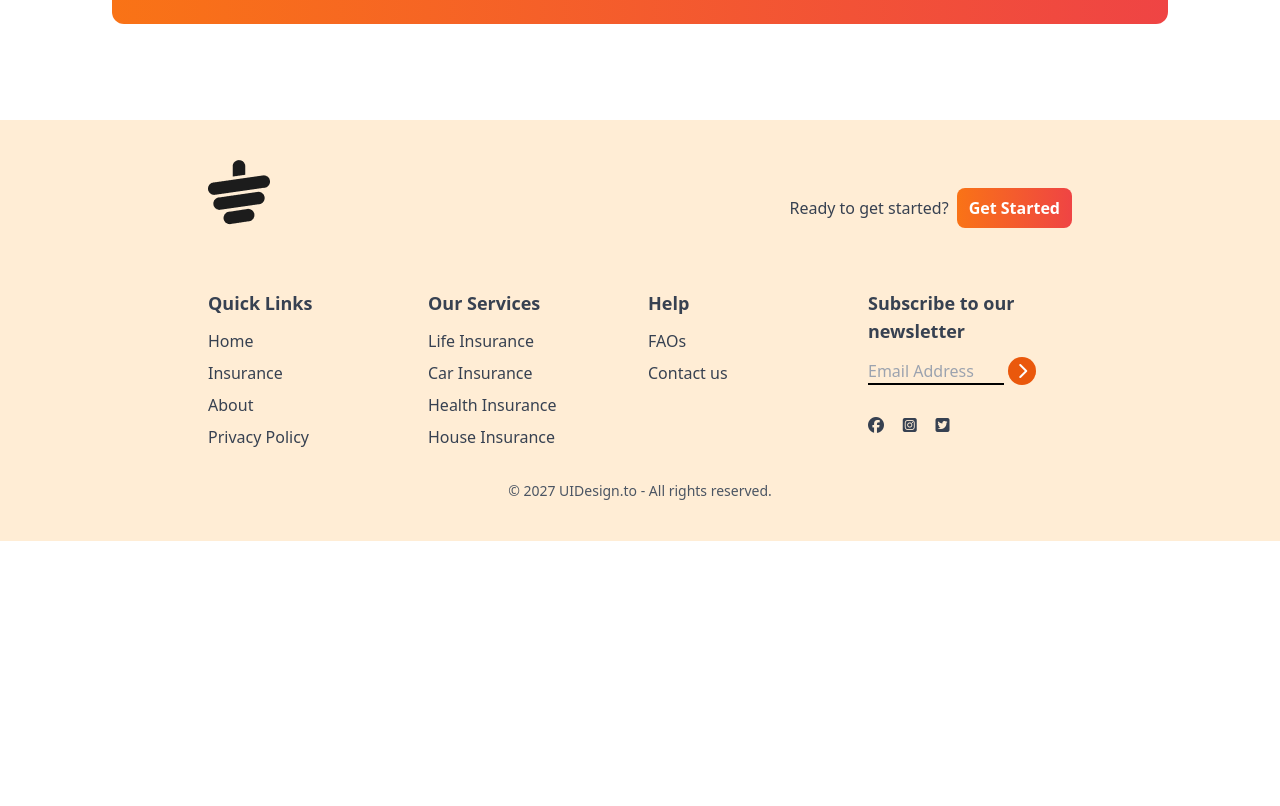
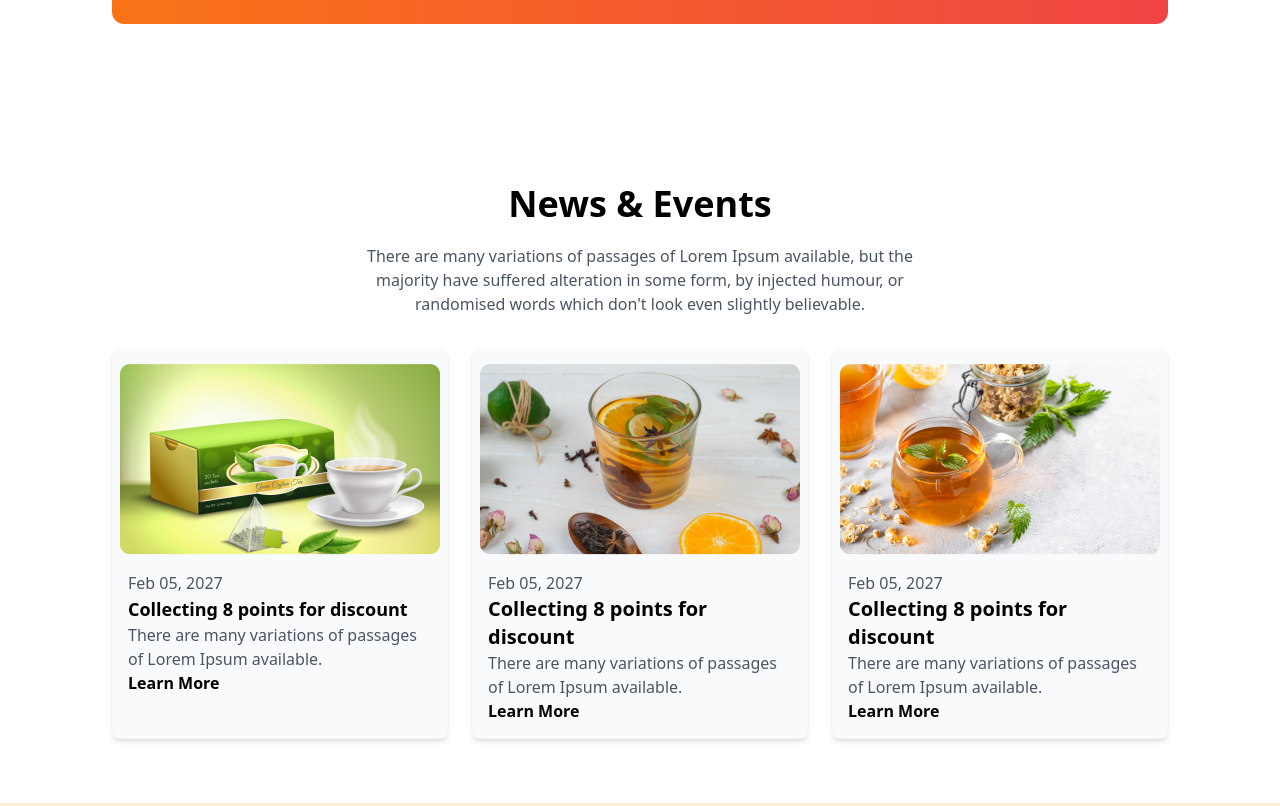
Before and after one commit to amirultanim07/Tea-House-2, a plain HTML site: page index.html in a window 1280 px wide. Shown: the part 2420-3226 px from the top of the page. Before the commit the page ends 2961 px from the top, so only its background shows below. Drawn offline with nearby package versions, Linux system fonts and the light colour scheme.

Commit message:
done news & Event section and made it responsive

```diff
--- a/index.html
+++ b/index.html
@@ -20,13 +20,16 @@
                     colors: {
                         clifford: '#da373d',
                     },
+                    fontfamily: {
+                        manrope: ['manrope', 'sans-serif'],
+                    },
                 },
             },
         }
     </script>
 </head>
 
-<body>
+<body class="font-manrope">
     <!-- Main Content -->
     <main class="max-w-screen-xl mx-auto px-16 lg:px-28">
         <!-- Header Section -->
@@ -238,6 +241,60 @@
                 </div>
             </div>
         </section>
+
+        <!-- News & Event-Section -->
+        <section class="py-8 lg:py-16">
+            <!-- Title -->
+            <div class="text-center mb-8">
+                <h1 class="text-3xl md:text-4xl font-bold mb-5">
+                    News & Events
+                </h1>
+                <p class="text-gray-600 max-w-xl mx-auto">
+                    There are many variations of passages of Lorem Ipsum available, but the majority have suffered
+                    alteration in some form, by injected humour, or randomised words which don't look even slightly
+                    believable.
+                </p>
+            </div>
+            <!-- Grid Cards -->
+            <div class="grid grid-cols-1 md:grid-cols-2 lg:grid-cols-3 gap-6 text-left">
+                <!-- Product Card -->
+                <div class="rounded-lg shadow-md bg-gray-50 overflow-hidden">
+                    <img class="mx-auto pt-4" src="./images/news-1.png" alt="" />
+                    <div class="p-4">
+                        <p class="text-gray-600">Feb 05, 2027</p>
+                        <h2 class="font-bold text-lg">Collecting 8 points for discount</h2>
+                        <p class="text-gray-600">
+                            There are many variations of passages of Lorem Ipsum available.
+                        </p>
+                        <button class="font-semibold">Learn More</button>
+                    </div>
+                </div>
+                <!-- Product Card -->
+                <div class="rounded-lg shadow-md bg-gray-50 overflow-hidden">
+                    <img class="mx-auto pt-4" src="./images/news-2.png" alt="" />
+                    <div class="p-4">
+                        <p class="text-gray-600">Feb 05, 2027</p>
+                        <h2 class="font-bold text-xl">Collecting 8 points for discount</h2>
+                        <p class="text-gray-600">
+                            There are many variations of passages of Lorem Ipsum available.
+                        </p>
+                        <button class="font-semibold">Learn More</button>
+                    </div>
+                </div>
+                <!-- Product Card -->
+                <div class="rounded-lg shadow-md bg-gray-50 overflow-hidden">
+                    <img class="mx-auto pt-4" src="./images/news-3.png" alt="" />
+                    <div class="p-4">
+                        <p class="text-gray-600">Feb 05, 2027</p>
+                        <h2 class="font-bold text-xl">Collecting 8 points for discount</h2>
+                        <p class="text-gray-600">
+                            There are many variations of passages of Lorem Ipsum available.
+                        </p>
+                        <button class="font-semibold">Learn More</button>
+                    </div>
+                </div>
+            </div>
+        </section>
     </main>
     <!-- Footer Section -->
     <footer class="bg-orange-100 text-gray-700 py-10 px-4 md:px-16">
```
